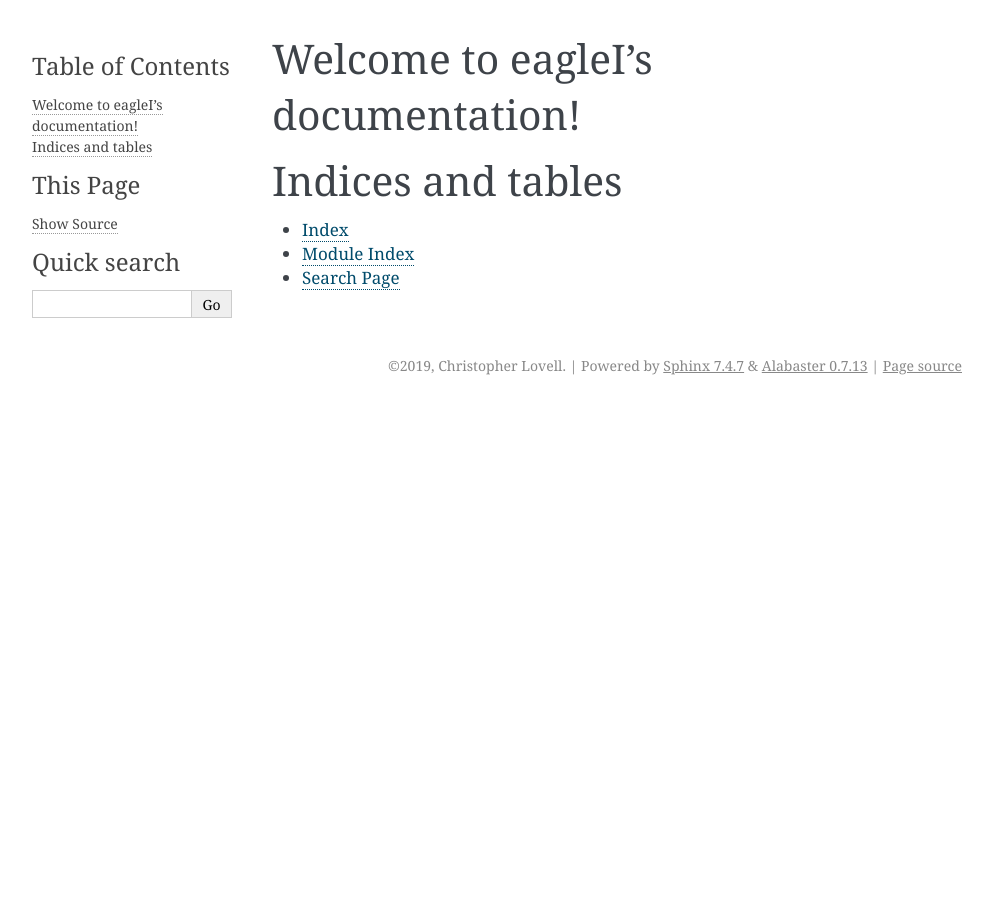
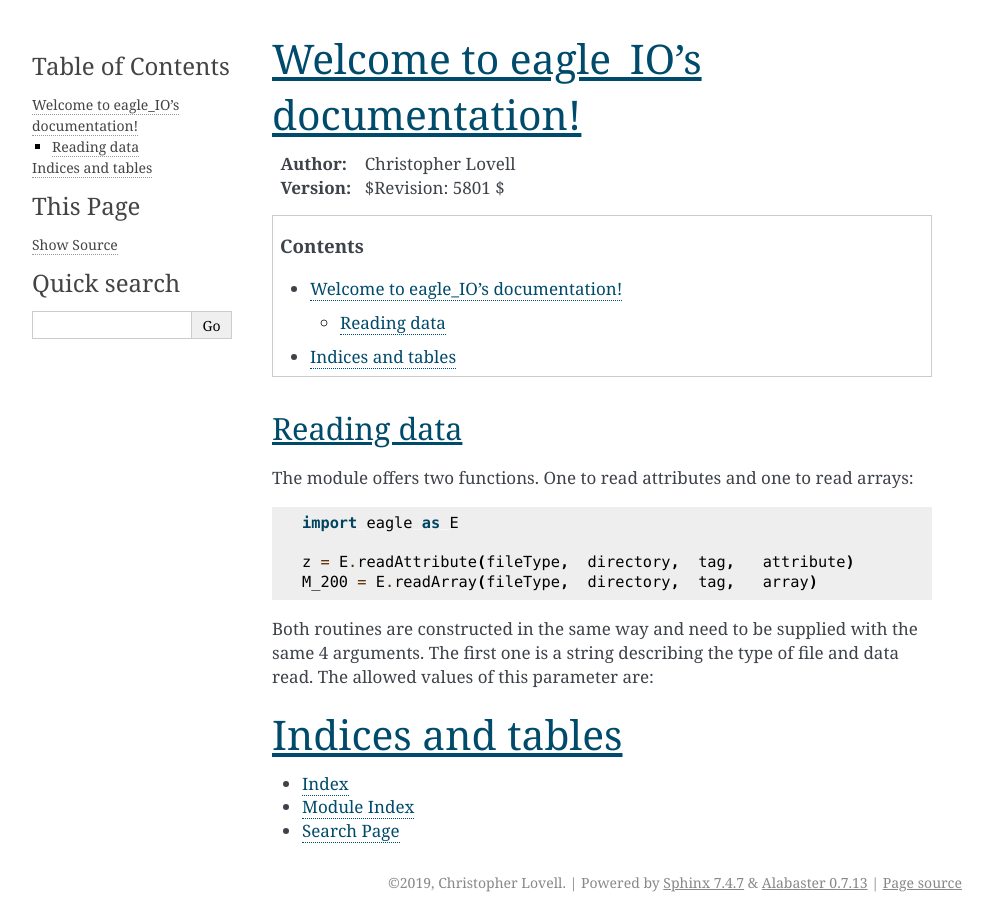
Before and after one commit to christopherlovell/eagleI, a Sphinx documentation site: the page built from docs/index.rst, in a window 1280 px wide. Shown: the whole page, without its empty margins (148-1141 px from the left). Built offline with Sphinx 7.4.7, drawn with Linux system fonts in a browser that asks for light colours; before the commit the page ends 900 px from its top, so only the background shows below that.

Commit message:
updated docs

```diff
--- a/docs/conf.py
+++ b/docs/conf.py
@@ -17,7 +17,7 @@
 
 # -- Project information -----------------------------------------------------
 
-project = 'eagleIO'
+project = 'eagle_IO'
 copyright = '2019, Christopher Lovell'
 author = 'Christopher Lovell'
 
@@ -53,6 +53,3 @@ html_theme = 'alabaster'
 # relative to this directory. They are copied after the builtin static files,
 # so a file named "default.css" will overwrite the builtin "default.css".
 html_static_path = ['_static']
-
-# use index.rst instead of contents.rst
-master_doc = 'index'
--- a/docs/index.rst
+++ b/docs/index.rst
@@ -1,16 +1,34 @@
-.. eagleI documentation master file, created by
-   sphinx-quickstart on Tue Aug  6 16:40:47 2019.
+.. eagle_IO documentation master file, created by
+   sphinx-quickstart on Wed Aug  7 14:35:43 2019.
    You can adapt this file completely to your liking, but it should at least
    contain the root `toctree` directive.
 
-Welcome to eagleI's documentation!
-===================================
+Welcome to eagle_IO's documentation!
+====================================
 
 .. toctree::
    :maxdepth: 2
    :caption: Contents:
 
 
+:Author: Christopher Lovell
+:Version: $Revision: 5801 $
+
+.. contents::
+
+
+
+Reading data
+------------
+
+The module offers two functions. One to read attributes and one to read arrays::
+
+  import eagle as E
+
+  z = E.readAttribute(fileType,  directory,  tag,   attribute)
+  M_200 = E.readArray(fileType,  directory,  tag,   array)
+
+Both routines are constructed in the same way and need to be supplied with the same 4 arguments. The first one is a string describing the type of file and data read. The allowed values of this parameter are:
 
 Indices and tables
 ==================
```
